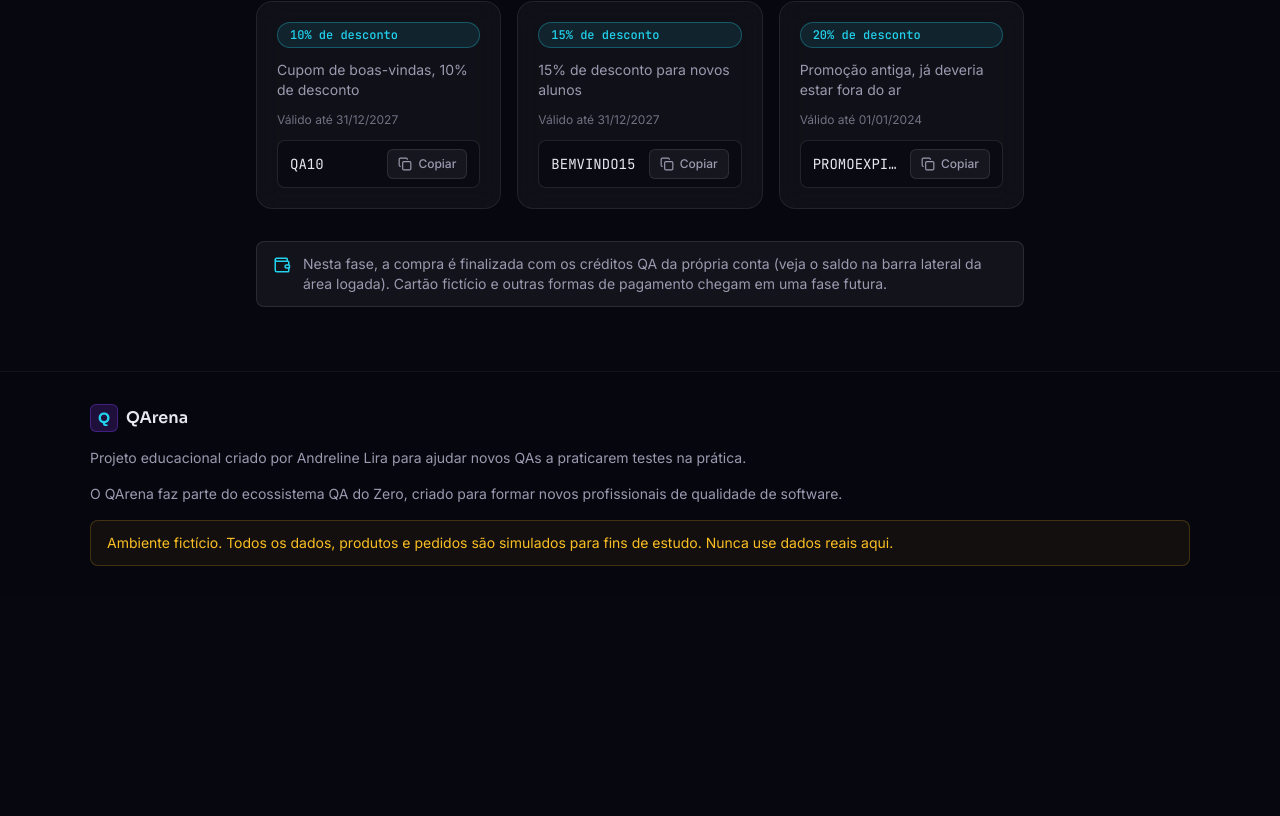
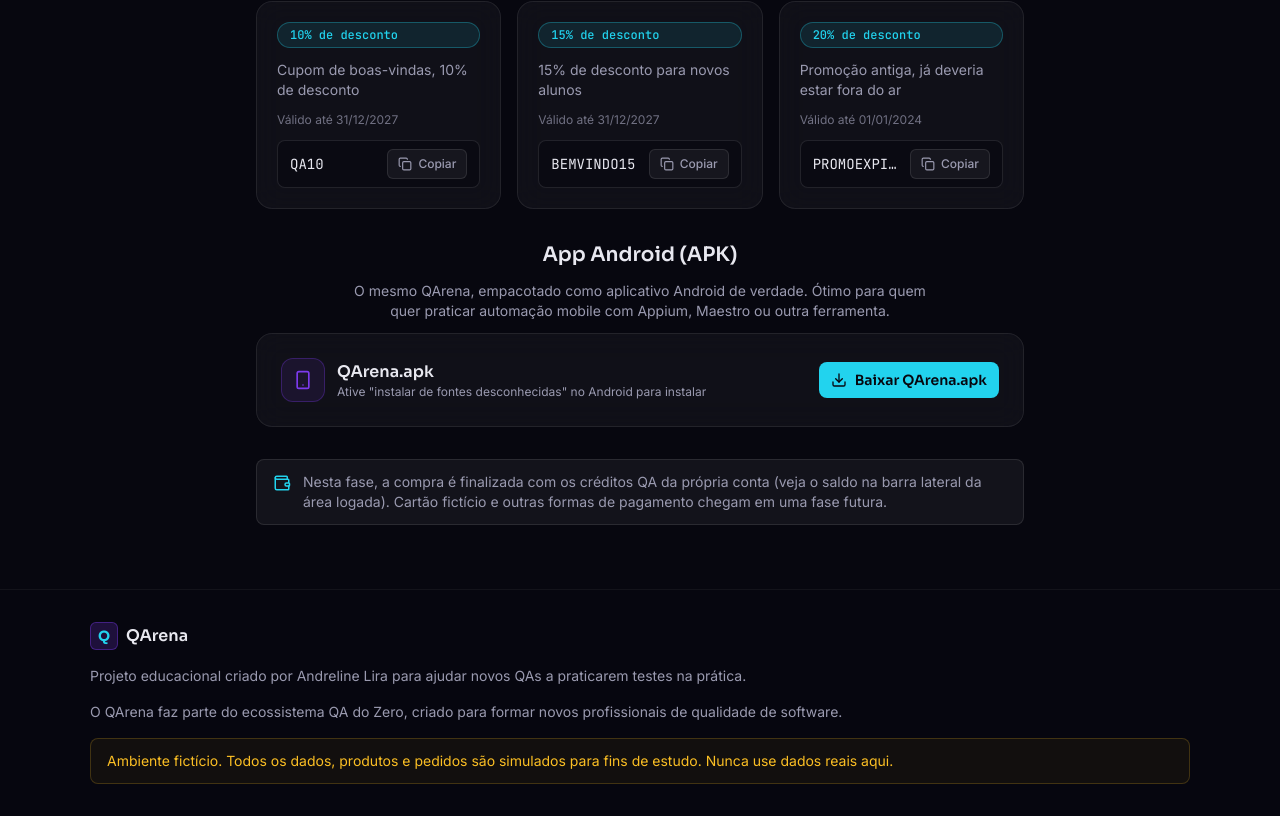
Before and after one commit to andreline/qarena, a React (Vite) app: page /massa-de-dados in a window 1280 px wide. Shown: the part 1344-2160 px from the top of the page. Before the commit the page ends 1942 px from the top, so only its background shows below. Built offline with nearby package versions, Linux system fonts and the light colour scheme.

Commit message:
feat: disponibiliza APK para download e deixa aviso de CPF mais claro

```diff
--- a/src/pages/Cadastro.tsx
+++ b/src/pages/Cadastro.tsx
@@ -132,10 +132,10 @@
             />
           </div>
 
-          <p className="-mt-2 text-xs text-ink-muted/70">
-            Não quer usar o seu CPF de verdade?{' '}
-            <Link to="/massa-de-dados" className="text-neon-cyan hover:underline" data-testid="cadastro-link-gerador-cpf">
-              Gere um CPF fictício na Massa de Dados
+          <p className="-mt-2 text-xs text-warning">
+            Não use o seu CPF de verdade! Gere um CPF fictício em{' '}
+            <Link to="/massa-de-dados" className="underline hover:text-warning/80" data-testid="cadastro-link-gerador-cpf">
+              Massa de Dados
             </Link>
             .
           </p>
--- a/src/pages/MassaDeDados.tsx
+++ b/src/pages/MassaDeDados.tsx
@@ -1,5 +1,5 @@
 import { useState } from 'react'
-import { AlertTriangle, IdCard, RefreshCw, Wallet } from 'lucide-react'
+import { AlertTriangle, Download, IdCard, RefreshCw, Smartphone, Wallet } from 'lucide-react'
 import { GlassCard } from '@/components/ui/GlassCard'
 import { Badge } from '@/components/ui/Badge'
 import { Button } from '@/components/ui/Button'
@@ -150,6 +150,32 @@
         </div>
       </div>
 
+      <div className="mx-auto flex w-full max-w-3xl flex-col gap-3">
+        <h2 className="text-center font-display text-xl font-semibold text-ink">App Android (APK)</h2>
+        <p className="mx-auto max-w-xl text-center text-sm text-ink-muted">
+          O mesmo QArena, empacotado como aplicativo Android de verdade. Ótimo para quem quer praticar automação
+          mobile com Appium, Maestro ou outra ferramenta.
+        </p>
+
+        <GlassCard className="mx-auto flex w-full flex-col items-center gap-4 p-6 text-center sm:flex-row sm:justify-between sm:text-left" data-testid="massa-dados-apk">
+          <div className="flex items-center gap-3">
+            <span className="flex h-11 w-11 shrink-0 items-center justify-center rounded-xl border border-neon-purple/30 bg-neon-purple/10 text-neon-purple">
+              <Smartphone size={20} />
+            </span>
+            <div>
+              <p className="font-display font-semibold text-ink">QArena.apk</p>
+              <p className="text-xs text-ink-muted">Ative "instalar de fontes desconhecidas" no Android para instalar</p>
+            </div>
+          </div>
+          <a href="/apk/QArena.apk" download="QArena.apk">
+            <Button variante="primary" tamanho="sm" data-testid="massa-dados-btn-baixar-apk">
+              <Download size={16} />
+              Baixar QArena.apk
+            </Button>
+          </a>
+        </GlassCard>
+      </div>
+
       <div className="mx-auto flex w-full max-w-3xl items-start gap-3 rounded-lg border border-white/10 bg-white/5 px-4 py-3 text-sm text-ink-muted">
         <Wallet size={18} className="mt-0.5 shrink-0 text-neon-cyan" />
         Nesta fase, a compra é finalizada com os créditos QA da própria conta (veja o saldo na barra lateral da área
```
Also changed, not shown: 1 other file (tests, documents, lock files or other folders).
